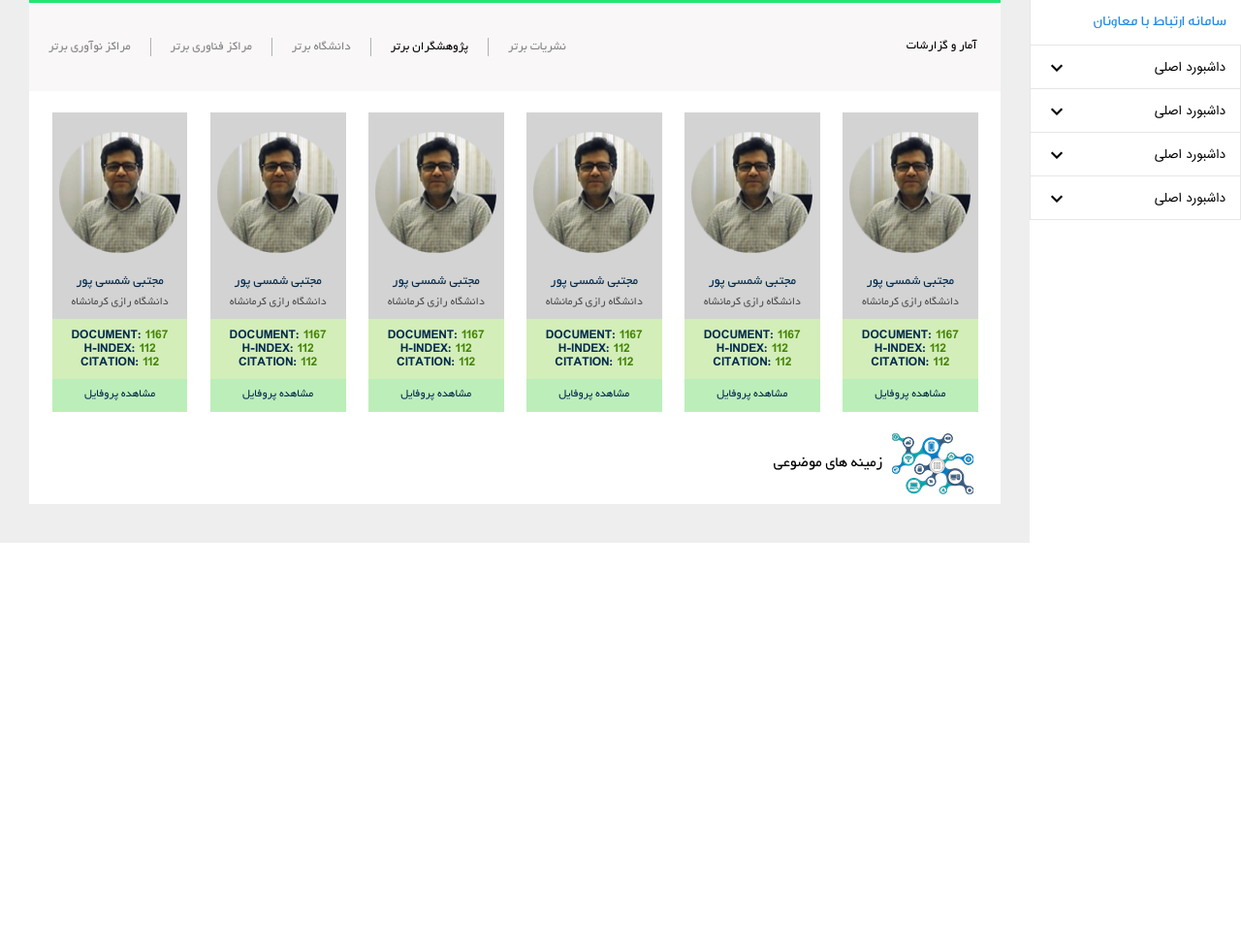
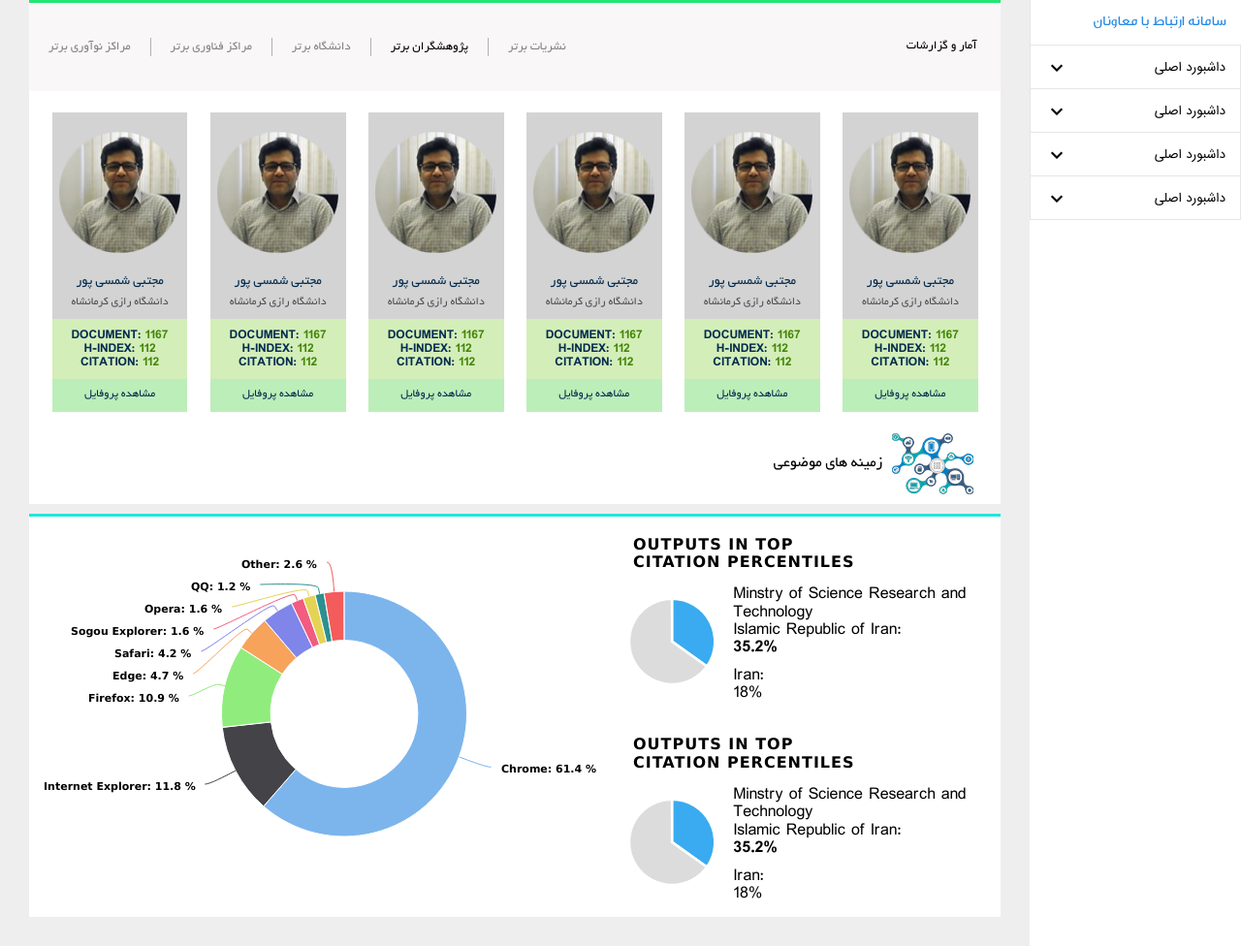
Before and after one commit to mkhavari01/portalTemplate, a plain HTML site: page index.html in a window 1280 px wide. Shown: the part 807-1783 px from the top of the page at 97% size. Before the commit the page ends 1367 px from the top, so only its background shows below. Drawn offline with nearby package versions, Linux system fonts and the light colour scheme.

Commit message:
add data charts

```diff
--- a/assets/fonts/fonts.css
+++ b/assets/fonts/fonts.css
@@ -61,3 +61,8 @@
   src: url('./IranianSans/IRANSans-Bold-web.eot?#iefix') format('eot'), url('../fonts/IranianSans/IRANSans-Bold-web.woff2') format('woff2'), url('../fonts/IranianSans/IRANSans-Bold-web.woff') format('woff'), url('../fonts/IranianSans/IRANSans-Bold-web.ttf') format('ttf');
   font-weight: bold;
 }
+
+@font-face {
+  font-family: 'verdana';
+  src: url('./Verdana/verdana.ttf');
+}
--- a/charts.js
+++ b/charts.js
@@ -96,4 +96,152 @@ Highcharts.chart('bar-chart', {
             pointWidth: 30
         }
     },
+
 });
+
+
+// pie-percentage
+
+Highcharts.chart('pie-percentage', {
+    credits: {
+        enabled: false
+    },
+    chart: {
+        height: 400,
+        plotBackgroundColor: null,
+        plotBorderWidth: null,
+        plotShadow: false,
+        type: 'pie'
+    },
+    title: {
+        text: ''
+    },
+    tooltip: {
+        pointFormat: '{series.name}: <b>{point.percentage:.1f}%</b>'
+    },
+    accessibility: {
+        point: {
+            valueSuffix: '%'
+        }
+    },
+    plotOptions: {
+        pie: {
+            allowPointSelect: true,
+            cursor: 'pointer',
+            dataLabels: {
+                enabled: true,
+                format: '<b>{point.name}</b>: {point.percentage:.1f} %'
+            }
+        }
+    },
+    series: [{
+        innerSize: '60%',
+        name: 'Brands',
+        colorByPoint: true,
+        data: [{
+            name: 'Chrome',
+            y: 61.41,
+        }, {
+            name: 'Internet Explorer',
+            y: 11.84
+        }, {
+            name: 'Firefox',
+            y: 10.85
+        }, {
+            name: 'Edge',
+            y: 4.67
+        }, {
+            name: 'Safari',
+            y: 4.18
+        }, {
+            name: 'Sogou Explorer',
+            y: 1.64
+        }, {
+            name: 'Opera',
+            y: 1.6
+        }, {
+            name: 'QQ',
+            y: 1.2
+        }, {
+            name: 'Other',
+            y: 2.61
+        }]
+    }]
+});
+
+// pie percent 1
+
+Highcharts.chart('pie-percent', {
+    tooltip: {
+        enabled: false
+    },
+    credits: {
+        enabled: false
+    },
+    chart : {
+        type: 'pie',
+        height : 150,
+        width : 150
+    },
+    colors: ['#3aabf0', '#dcdcdc'],
+    title: {
+        text: '',
+    },
+    plotOptions: {
+        pie: {
+            dataLabels: {
+                enabled: false
+            },
+            borderWidth: 3
+        }
+    },
+    series: [{
+        name: 'Browser share',
+        innerSize: '0',
+        data: [35.2,65.8],
+        states: {
+            hover: {
+                enabled: false
+            }
+        },
+    }],
+});
+
+// pie percent 2
+
+Highcharts.chart('pie-percent2', {
+    tooltip: {
+        enabled: false
+    },
+    credits: {
+        enabled: false
+    },
+    chart : {
+        type: 'pie',
+        height : 150,
+        width : 150
+    },
+    colors: ['#3aabf0', '#dcdcdc'],
+    title: {
+        text: '',
+    },
+    plotOptions: {
+        pie: {
+            dataLabels: {
+                enabled: false
+            },
+            borderWidth: 3
+        },
+    },
+    series: [{
+        name: 'Browser share',
+        innerSize: '0',
+        data: [35.2,65.8],
+        states: {
+            hover: {
+                enabled: false
+            }
+        },
+    }],
+
+});
--- a/index.html
+++ b/index.html
@@ -468,12 +468,70 @@
                 </span>
             </div>
         </div>
+        <div class="pie-charts">
+            <div>
+                <div id="pie-percentage"></div>
+            </div>
+            <div class="pies-holder">
+                <section>
+                    <h4>
+                        OUTPUTS IN TOP <br/>
+                        CITATION PERCENTILES
+                    </h4>
+                    <div>
+                        <div id="pie-percent">
+
+                        </div>
+                        <div class="pie-chart-info">
+                            <span>
+                                Minstry of Science Research and Technology <br/>
+                                Islamic Republic of Iran:
+                            </span>
+                            <strong>
+                                35.2%
+                            </strong>
+                            <span>
+                                Iran:<br/>
+                                18%
+                            </span>
+                        </div>
+                    </div>
+                </section>
+                <section>
+                    <h4>
+                        OUTPUTS IN TOP <br/>
+                        CITATION PERCENTILES
+                    </h4>
+                    <div>
+                        <div id="pie-percent2">
+
+                        </div>
+                        <div class="pie-chart-info">
+                            <span>
+                                Minstry of Science Research and Technology <br/>
+                                Islamic Republic of Iran:
+                            </span>
+                            <strong>
+                                35.2%
+                            </strong>
+                            <span>
+                                Iran:<br/>
+                                18%
+                            </span>
+                        </div>
+                    </div>
+                </section>
+            </div>
+        </div>
     </main>
     <!-- libs -->
     <script src="https://code.highcharts.com/highcharts.js"></script>
     <!-- <script src="https://code.highcharts.com/modules/exporting.js"></script> -->
     <script src="https://code.highcharts.com/modules/export-data.js"></script>
     <script src="https://code.highcharts.com/modules/accessibility.js"></script>
+    <!-- variable-pie-chart -->
+    <!-- <script src="https://code.highcharts.com/modules/variable-pie.js"></script> -->
+    <!-- js for charts configration -->
     <script src="./charts.js"></script>
 </body>
 </html>
--- a/styles/index.css
+++ b/styles/index.css
@@ -499,3 +499,39 @@ body {
 .chart {
     margin: 10px 0 10px 40px;
 }
+
+.pie-charts {
+    display: flex;
+    background: white;
+    flex-direction: row-reverse;
+    justify-content: space-evenly;
+    border-top: solid 3px #22e6dc;
+}
+
+.pie-charts .pies-holder section{
+    direction: ltr;
+    display: flex;
+    flex-direction: column;
+    align-items: flex-start;
+}
+
+.pie-charts .pies-holder section h4 {
+    margin: 20px 0 0 23px;
+    font-family: 'verdana';
+    letter-spacing: 1px;
+}
+
+.pie-charts .pies-holder section div {
+    display: flex;
+    align-items: center;
+}
+
+.pie-charts .pies-holder section div .pie-chart-info {
+    flex-direction: column;
+    justify-content: center;
+    align-items: flex-start;
+}
+
+.pie-charts .pies-holder section div span:last-child {
+    margin-top: 10px;
+}
```
Also changed, not shown: assets/fonts/Verdana/VERDANA0.TTF (added), assets/fonts/Verdana/Verdana Bold.ttf (added), assets/fonts/Verdana/verdana.ttf (added), assets/fonts/Verdana/verdanab.ttf (added).
